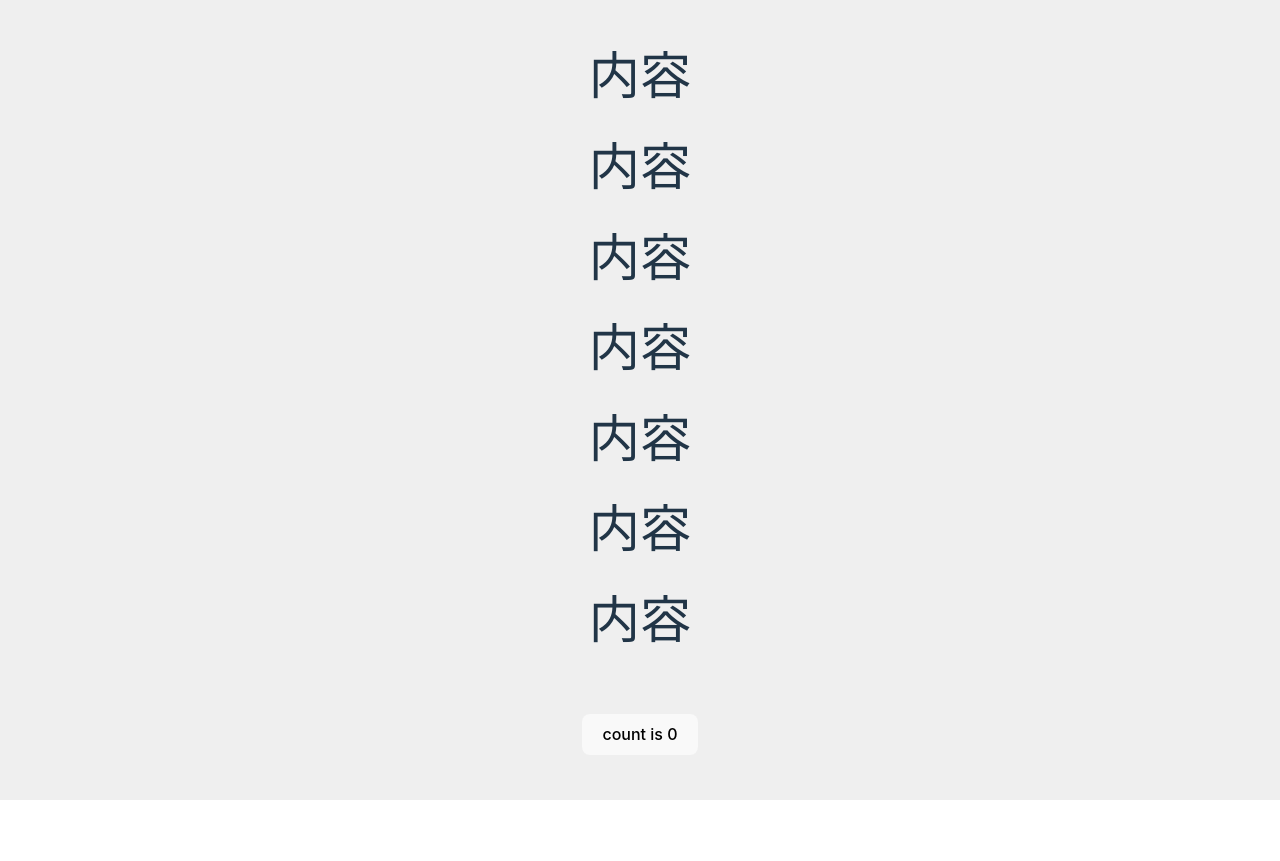
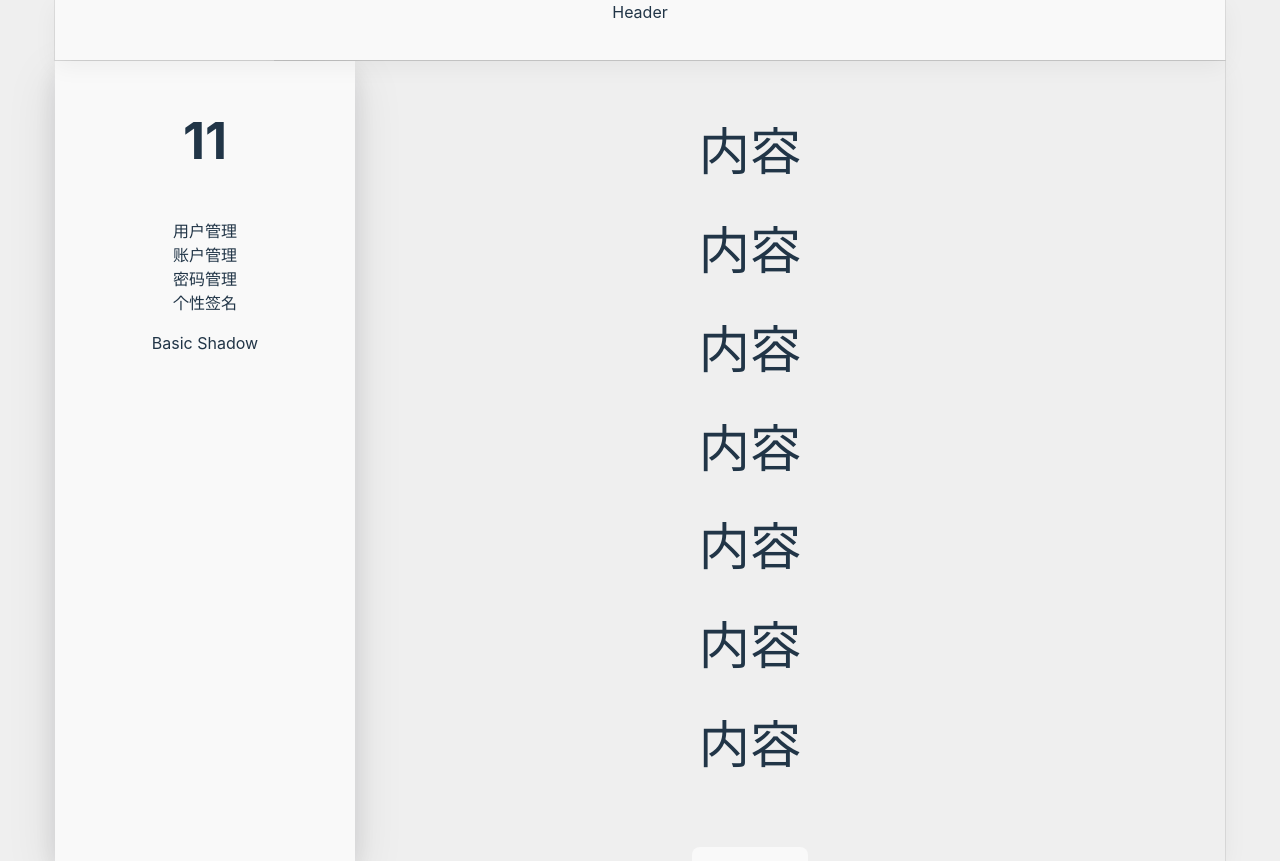
Before and after one commit to Aokieoog/myBlog-vue-vite, a Vue app: page /hello in a window 1280 px wide. Before the commit the page ends 800 px from the top, so only its background shows below. Built offline with nearby package versions, Linux system fonts and the light colour scheme.

Commit message:
vue-router4.0使用

```diff
--- a/src/App.vue
+++ b/src/App.vue
@@ -1,29 +1,33 @@
 <script setup>
 import Sidebar from './components/sidebar/sidebar.vue'
-import { useRoute, useRouter } from 'vue-router'
-import { computed, getCurrentInstance, onMounted } from 'vue'
+import { useRoute } from 'vue-router'
+import { onMounted } from 'vue'
 
-const poxry = getCurrentInstance()
 const route = useRoute()
-const router = useRouter()
-// let params = computed(()=>{route.params})
 
-onMounted(()=>{
-  console.log(route.params)
-  console.log(router)
+/**
+ * route.name 获取name
+ * route.matched 获取matched数组,包含内部所有信息
+ * route.meta 获取其路由元信息
+ */
+onMounted(() => {
+  console.log(route.name)
+  console.log(route.matched)
+  console.log(route.meta)
+  console.log(route.meta.fullPageDisplay)
 })
 </script>
 
 <template>
   <div class="common-layout">
     <!--全局路由-->
-    <router-view v-show="" v-slot="{ Component }" class="globalRouting">
+    <router-view v-if="route.meta.fullPageDisplay" v-slot="{ Component }" class="globalRouting">
       <keep-alive>
         <component :is="Component"></component>
       </keep-alive>
     </router-view>
     <!--局部路由-->
-    <el-container v-show="">
+    <el-container v-if="!route.meta.fullPageDisplay">
       <!--头部-->
       <el-header>Header</el-header>
       <div>
@@ -60,7 +64,6 @@ html, body {
 /* 左侧边栏 */
 .el-aside {
   position: fixed;
-  /* width: 13.75rem; */
   height: 100vh;
   margin-top: 3.8rem;
   background: #f9f9f9;
@@ -75,12 +78,15 @@ html, body {
   background: #f9f9f9;
   box-shadow: rgba(0, 0, 0, 0.05) 0px 6px 24px 0px, rgba(0, 0, 0, 0.08) 0px 0px 0px 1px;
 }
-/* 路由内容区 */
+/**
+ *路由内容区
+ *calc 可以用来计算加减乘除
+ */
 .el-main {
-  /* calc 可以用来计算加减乘除 */
   float: right;
   width: calc(73.125rem - 13.75rem);
   height: 100vh;
+  margin-top: 3.8rem;
   box-shadow: rgba(0, 0, 0, 0.05) 0px 6px 24px 0px, rgba(0, 0, 0, 0.08) 0px 0px 0px 1px;
 }
 /* 全局路由 */
--- a/src/components/HelloWorld.vue
+++ b/src/components/HelloWorld.vue
@@ -1,11 +1,14 @@
 <script setup>
 import { ref } from 'vue'
+import { useRoute } from 'vue-router'
 // 定义数据类型
 // defineProps({
 //   msg: String,
 // });
 const count = ref(0)
 const msg = ref('内容')
+const route = useRoute()
+console.log(route.meta)
 </script>
 
 <template>
--- a/src/router/index.js
+++ b/src/router/index.js
@@ -1,7 +1,7 @@
 import { createRouter, createWebHistory } from 'vue-router';
 const routes = [
   {
-    path: '/',
+    path: '/home',
     name: 'home',
     meta:{
       fullPageDisplay:true//不需要全页展示的组件
--- a/src/views/Home/home.vue
+++ b/src/views/Home/home.vue
@@ -1,8 +1,10 @@
 <script setup>
 import { getCurrentInstance, onMounted, reactive } from 'vue';
+import { useRouter } from 'vue-router'
 
 // 相当于vue2中的this
 const { proxy } = getCurrentInstance()
+const router = useRouter()
 
 /**
  * 定义数据
@@ -28,14 +30,22 @@ function Flushed() {
     } else {
       data.msg = response.data.msg
     }
-    data.show = false
   })
 }
 
-/* 点击动画 */
+/**
+ * 点击动画
+ * @returns {number}
+ * @constructor
+ * proxy.$router,vue2老写法类似于this.$router
+ * router.push,使用hooks属于vue-router 4.0写法
+ */
 function ClickHouse() {
   data.show = true
-  proxy.$router.push({ name: 'hello' })
+  return setTimeout(() => {
+    // proxy.$router.push('hello')
+    router.push('hello')
+  }, 1000)
 }
 
 
```
